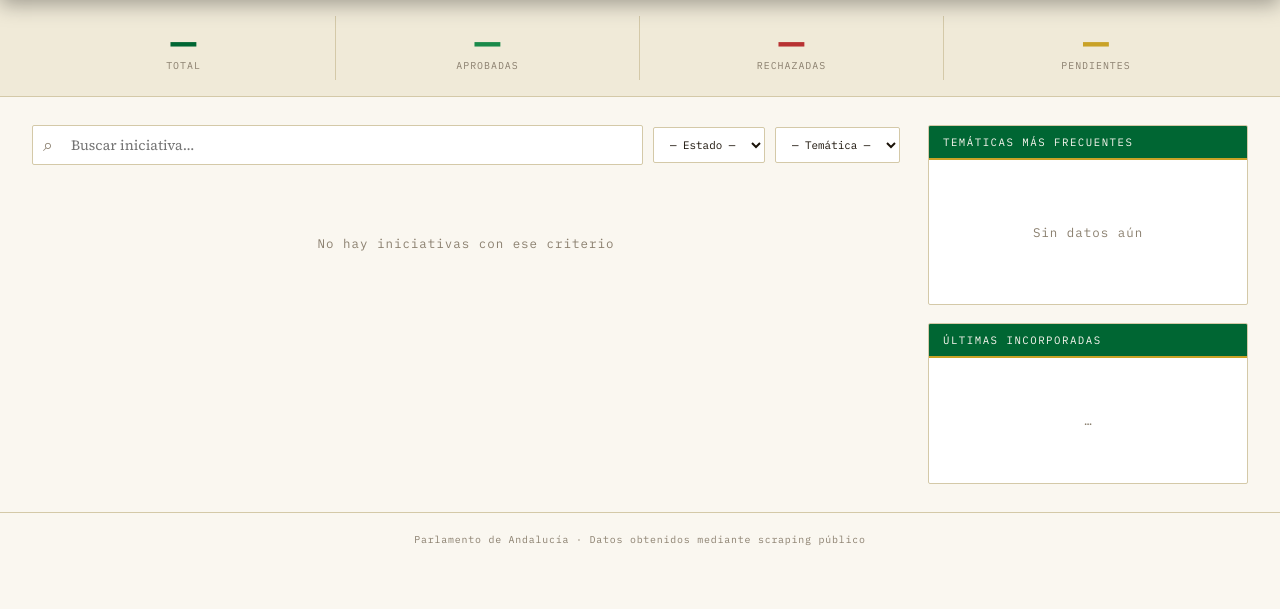
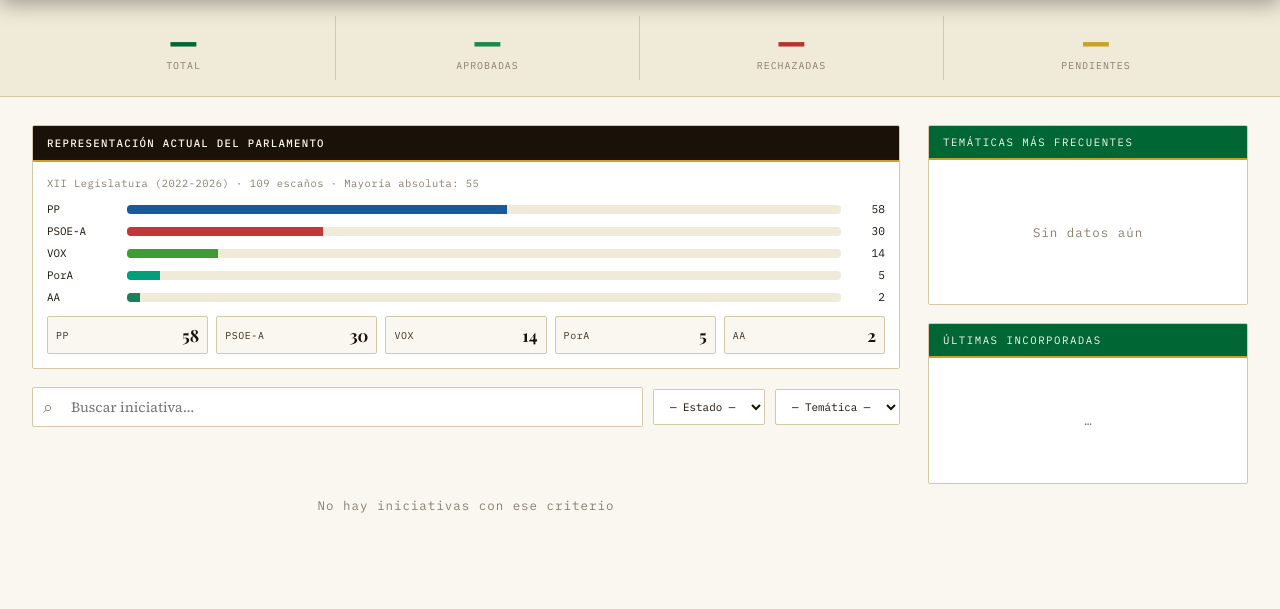
Before and after one commit to pablomartinez16/parlamento-andalucia, a Flask app: page / in a window 1280 px wide. Shown: the part 111-720 px from the top of the page. Run offline with Flask 3, Linux system fonts and the light colour scheme; data that the repository does not hold is empty.

Commit message:
feat: add styling and structure for Parlamento representation card

```diff
--- a/templates/index.html
+++ b/templates/index.html
@@ -35,6 +35,22 @@
     .main{max-width:1400px;margin:0 auto;padding:28px 32px;display:grid;grid-template-columns:1fr 320px;gap:28px}
 
     .toolbar{display:flex;gap:10px;margin-bottom:20px;flex-wrap:wrap;align-items:center}
+    .parlamento-card{background:white;border:1px solid var(--borde);border-radius:2px;margin-bottom:18px;overflow:hidden}
+    .parlamento-head{background:var(--tinta);color:var(--crema);padding:10px 14px;border-bottom:2px solid var(--oro)}
+    .parlamento-head h2{font-family:'IBM Plex Mono',monospace;font-size:.67rem;letter-spacing:.12em;text-transform:uppercase;font-weight:500}
+    .parlamento-body{padding:14px}
+    .parlamento-meta{font-family:'IBM Plex Mono',monospace;font-size:.65rem;letter-spacing:.05em;color:var(--gris);margin-bottom:12px}
+    .escanos-list{display:flex;flex-direction:column;gap:8px;margin-bottom:12px}
+    .escanos-row{display:grid;grid-template-columns:72px 1fr 36px;gap:8px;align-items:center}
+    .escanos-grupo{font-family:'IBM Plex Mono',monospace;font-size:.68rem;color:var(--tinta)}
+    .escanos-track{height:9px;background:var(--crema-oscura);border-radius:4px;overflow:hidden}
+    .escanos-fill{height:100%}
+    .escanos-num{font-family:'IBM Plex Mono',monospace;font-size:.7rem;color:var(--tinta);text-align:right}
+    .escanos-grid{display:grid;grid-template-columns:repeat(5,minmax(88px,1fr));gap:8px}
+    .escano-chip{background:var(--crema);border:1px solid var(--borde);border-radius:2px;padding:7px 8px;display:flex;justify-content:space-between;align-items:center}
+    .escano-chip .label{font-family:'IBM Plex Mono',monospace;font-size:.62rem;color:var(--tinta-suave);letter-spacing:.06em}
+    .escano-chip .value{font-family:'Playfair Display',serif;font-size:1.05rem;font-weight:700;color:var(--tinta)}
+
     .search-box{flex:1;min-width:200px;position:relative}
     .search-box input{width:100%;background:white;border:1.5px solid var(--borde);color:var(--tinta);font-family:'Source Serif 4',serif;font-size:.88rem;padding:9px 14px 9px 38px;border-radius:2px;outline:none;transition:border-color .2s}
     .search-box input:focus{border-color:var(--verde)}
@@ -147,6 +163,7 @@
       .stats-bar{grid-template-columns:repeat(2,1fr)}
       .header-top{padding:12px 16px}
       .nav-filters{padding:0 16px}
+      .escanos-grid{grid-template-columns:repeat(2,minmax(110px,1fr))}
     }
   </style>
 </head>
@@ -187,6 +204,47 @@
 
 <main class="main">
   <section>
+    <div class="parlamento-card">
+      <div class="parlamento-head"><h2>Representación actual del Parlamento</h2></div>
+      <div class="parlamento-body">
+        <div class="parlamento-meta">XII Legislatura (2022-2026) · 109 escaños · Mayoría absoluta: 55</div>
+        <div class="escanos-list">
+          <div class="escanos-row">
+            <div class="escanos-grupo">PP</div>
+            <div class="escanos-track"><div class="escanos-fill" style="width:53.2%;background:#185a9b"></div></div>
+            <div class="escanos-num">58</div>
+          </div>
+          <div class="escanos-row">
+            <div class="escanos-grupo">PSOE-A</div>
+            <div class="escanos-track"><div class="escanos-fill" style="width:27.5%;background:#c23737"></div></div>
+            <div class="escanos-num">30</div>
+          </div>
+          <div class="escanos-row">
+            <div class="escanos-grupo">VOX</div>
+            <div class="escanos-track"><div class="escanos-fill" style="width:12.8%;background:#3f9b35"></div></div>
+            <div class="escanos-num">14</div>
+          </div>
+          <div class="escanos-row">
+            <div class="escanos-grupo">PorA</div>
+            <div class="escanos-track"><div class="escanos-fill" style="width:4.6%;background:#00a07a"></div></div>
+            <div class="escanos-num">5</div>
+          </div>
+          <div class="escanos-row">
+            <div class="escanos-grupo">AA</div>
+            <div class="escanos-track"><div class="escanos-fill" style="width:1.8%;background:#1b7f57"></div></div>
+            <div class="escanos-num">2</div>
+          </div>
+        </div>
+        <div class="escanos-grid">
+          <div class="escano-chip"><span class="label">PP</span><span class="value">58</span></div>
+          <div class="escano-chip"><span class="label">PSOE-A</span><span class="value">30</span></div>
+          <div class="escano-chip"><span class="label">VOX</span><span class="value">14</span></div>
+          <div class="escano-chip"><span class="label">PorA</span><span class="value">5</span></div>
+          <div class="escano-chip"><span class="label">AA</span><span class="value">2</span></div>
+        </div>
+      </div>
+    </div>
+
     <div class="toolbar">
       <div class="search-box">
         <input type="text" id="search-input" placeholder="Buscar iniciativa…"/>
```
Also changed, not shown: 1 other file.
